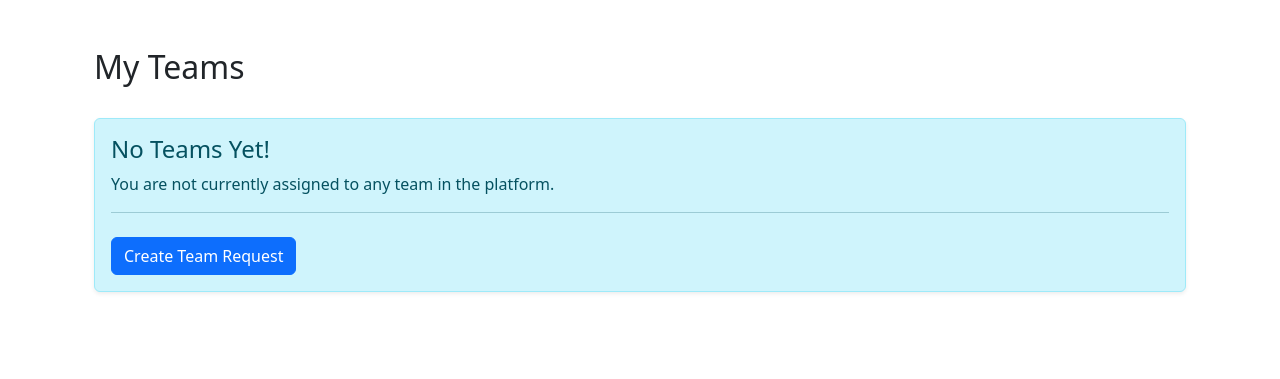
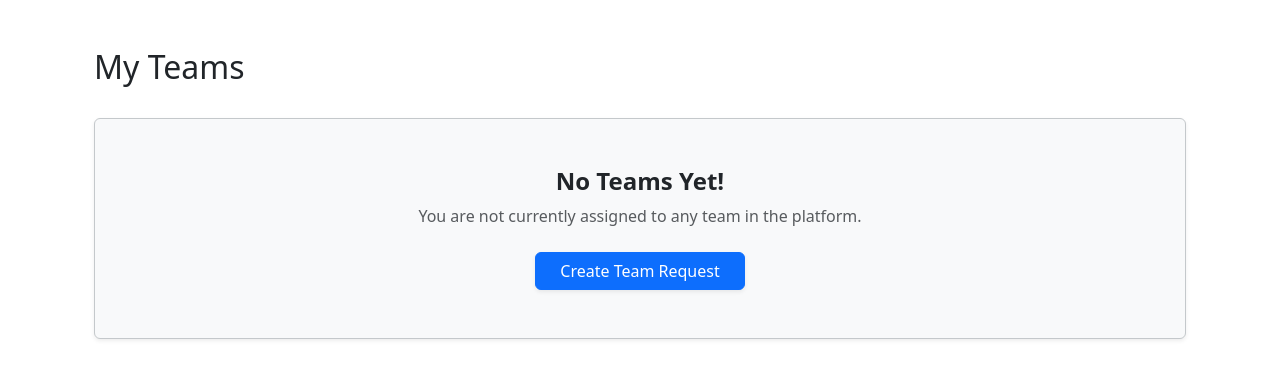
Before and after one commit to KornnymanZ/project-django, a Django app: page /team/ in a window 1280 px wide. Shown: the part 56-435 px from the top of the page. Run offline with Django 5.2, Linux system fonts and the light colour scheme; the visitor is signed in with stand-in values (Sample User, id 1).

Commit message:
style: fix team page styling logic, feat: surface past team requests for students

```diff
--- a/projectdjango/first/templates/team.html
+++ b/projectdjango/first/templates/team.html
@@ -38,16 +38,47 @@
         {% endfor %}
     </div>
     {% else %}
-    <div class="alert alert-info shadow-sm" role="alert">
-        <h4 class="alert-heading">No Teams Yet!</h4>
-        <p>You are not currently assigned to any team in the platform.</p>
-        <hr>
-        {% if request.user.groups.first.name == 'Advisor' %}
-        <p class="mb-0">Please wait for incoming team requests.</p>
-        {% else %}
-        <a href="{% url 'create_team_request' %}" class="btn btn-primary mt-2">Create Team Request</a>
-        {% endif %}
+    <div class="card shadow-sm border-secondary-subtle bg-body-tertiary">
+        <div class="card-body py-5 text-center">
+            <h4 class="card-title fw-bold">No Teams Yet!</h4>
+            <p class="text-body-secondary mb-4">You are not currently assigned to any team in the platform.</p>
+
+            {% if request.user.groups.first.name == 'Advisor' %}
+            <p class="mb-0 text-muted">Please wait for incoming team requests.</p>
+            {% else %}
+            <a href="{% url 'create_team_request' %}" class="btn btn-primary px-4 shadow-sm">Create Team Request</a>
+            {% endif %}
+        </div>
     </div>
+
+    {% if not teams and requests_made %}
+    <h3 class="mt-5 mb-4 border-bottom pb-2">Your Past Requests</h3>
+    <div class="row">
+        {% for req in requests_made %}
+        <div class="col-md-6 mb-4">
+            <div class="card shadow-sm h-100 border-{% if req.status == 'Approved' %}success{% elif req.status == 'Rejected' %}danger{% else %}warning{% endif %}">
+                <div class="card-header bg-{% if req.status == 'Approved' %}success{% elif req.status == 'Rejected' %}danger{% else %}warning{% endif %} {% if req.status == 'Pending' %}text-dark{% else %}text-white{% endif %}">
+                    <div class="d-flex justify-content-between align-items-center">
+                        <h5 class="mb-0">{{ req.team_name }}</h5>
+                        <span class="badge bg-light text-dark shadow-sm">{{ req.status }}</span>
+                    </div>
+                </div>
+                <div class="card-body">
+                    <p class="text-muted mb-3"><small>Submitted on {{ req.created_at|date:"M d, Y" }}</small></p>
+                    <p class="mb-3">{{ req.description|truncatewords:20 }}</p>
+                    {% if req.advisor_feedback %}
+                    <hr>
+                    <div class="p-3 {% if req.status == 'Rejected' %}bg-danger-subtle{% else %}bg-success-subtle{% endif %} rounded border">
+                        <strong class="{% if req.status == 'Rejected' %}text-danger{% else %}text-success{% endif %}">Advisor Feedback:</strong>
+                        <p class="mb-0 mt-1" style="font-size: 0.95rem;">{{ req.advisor_feedback|linebreaksbr }}</p>
+                    </div>
+                    {% endif %}
+                </div>
+            </div>
+        </div>
+        {% endfor %}
+    </div>
+    {% endif %}
     {% endif %}
 </div>
 {% endblock %}
--- a/projectdjango/first/views.py
+++ b/projectdjango/first/views.py
@@ -45,9 +45,11 @@ def home(request):
 @login_required
 def team_page(request):
     teams = []
+    requests_made = []
     if hasattr(request.user, 'app_profile') and request.user.app_profile:
         teams = request.user.app_profile.teams.prefetch_related('groupmembers').all()
-    return render(request, 'team.html', {'teams': teams})
+        requests_made = request.user.app_profile.requests_made.all().order_by('-created_at')
+    return render(request, 'team.html', {'teams': teams, 'requests_made': requests_made})
 
 @login_required
 def team_detail(request, team_id):
```
